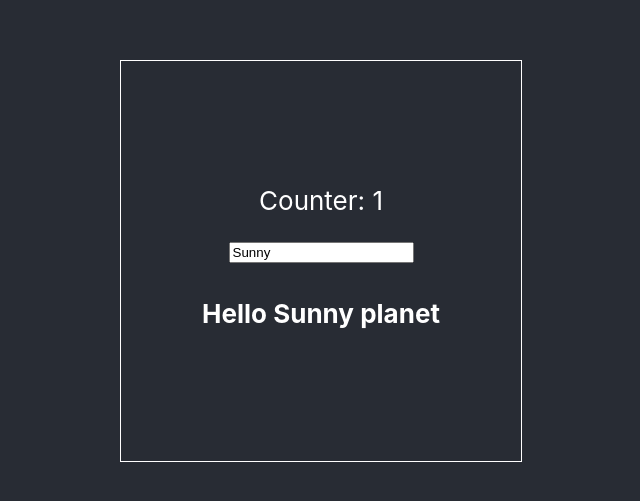
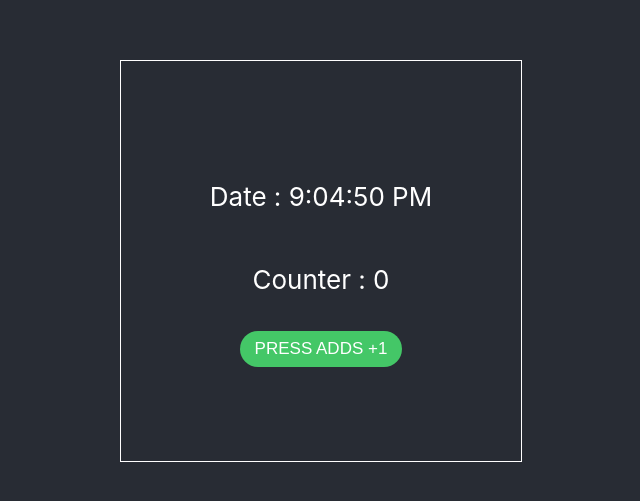
Before and after one commit to MantasUrb/17-react-course, a React (Create React App) app in the folder 07-hooks/: page / in a window 1280 px wide. Shown: the part 139-640 px from the top of the page, without its empty margins (319-959 px from the left). Built offline with nearby package versions, Linux system fonts and the light colour scheme.

Commit message:
hook useEffect

```diff
--- a/07-hooks/src/App.css
+++ b/07-hooks/src/App.css
@@ -21,3 +21,23 @@
   flex-direction: column;
   margin: 10px;
 }
+.my-button {
+	background-color:#44c767;
+	border-radius:28px;
+	display:inline-block;
+	cursor:pointer;
+	color:#ffffff;
+	font-family:Arial;
+	font-size:17px;
+	padding:8px 15px;
+	text-decoration:none;
+  border: none;
+  margin: 10px 0px 0px 0px;
+}
+.my-button:hover {
+	background-color:#5cbf2a;
+}
+.my-button:active {
+	position:relative;
+	top:1px;
+}
--- a/07-hooks/src/App.js
+++ b/07-hooks/src/App.js
@@ -1,11 +1,12 @@
 import './App.css';
-import Message from './components/Message'
+// import Message from './components/Message'
+import Effect from './components/Effect'
 
 function App() {
   return (
     <div className="App">
       <header className="App-header">
-        <Message/>
+        <Effect/>
       </header>
     </div>
   );
--- /dev/null
+++ b/07-hooks/src/components/Effect.jsx
@@ -0,0 +1,49 @@
+import React, { useState, useEffect } from "react";
+
+const Effect = () => {
+  const [count, setCount] = useState(0);
+  const [date, setDate] = useState(new Date());
+
+  const ticTac = () => {
+    console.log("TIC-TAC");
+    setDate(new Date());
+  };
+
+  useEffect(() => {
+    //<-- works on each and every change
+    console.log("Effect Works on ANY change");
+  });
+
+  useEffect(() => {
+    //<-- works only after state "date" changes
+    console.log("Effect Works from DATE");
+  }, [date]);
+
+  useEffect(() => {
+    //<-- works only after state "count" changes
+    console.log("Effect Works from COUNT");
+  }, [count]);
+
+  // componentDidMount working imitation
+  useEffect(() => {
+    console.log("MOUNT");
+    const timerID = setInterval(() => ticTac(), 5000);
+  }, []);
+
+  return (
+    <div className="box">
+      <p>Date : {date.toLocaleTimeString()}</p>
+      <p>Counter : {count}</p>
+      <button
+        className="my-button"
+        onClick={() => {
+          setCount((counter) => counter + 1);
+        }}
+      >
+        PRESS ADDS +1
+      </button>
+    </div>
+  );
+};
+
+export default Effect;
```
